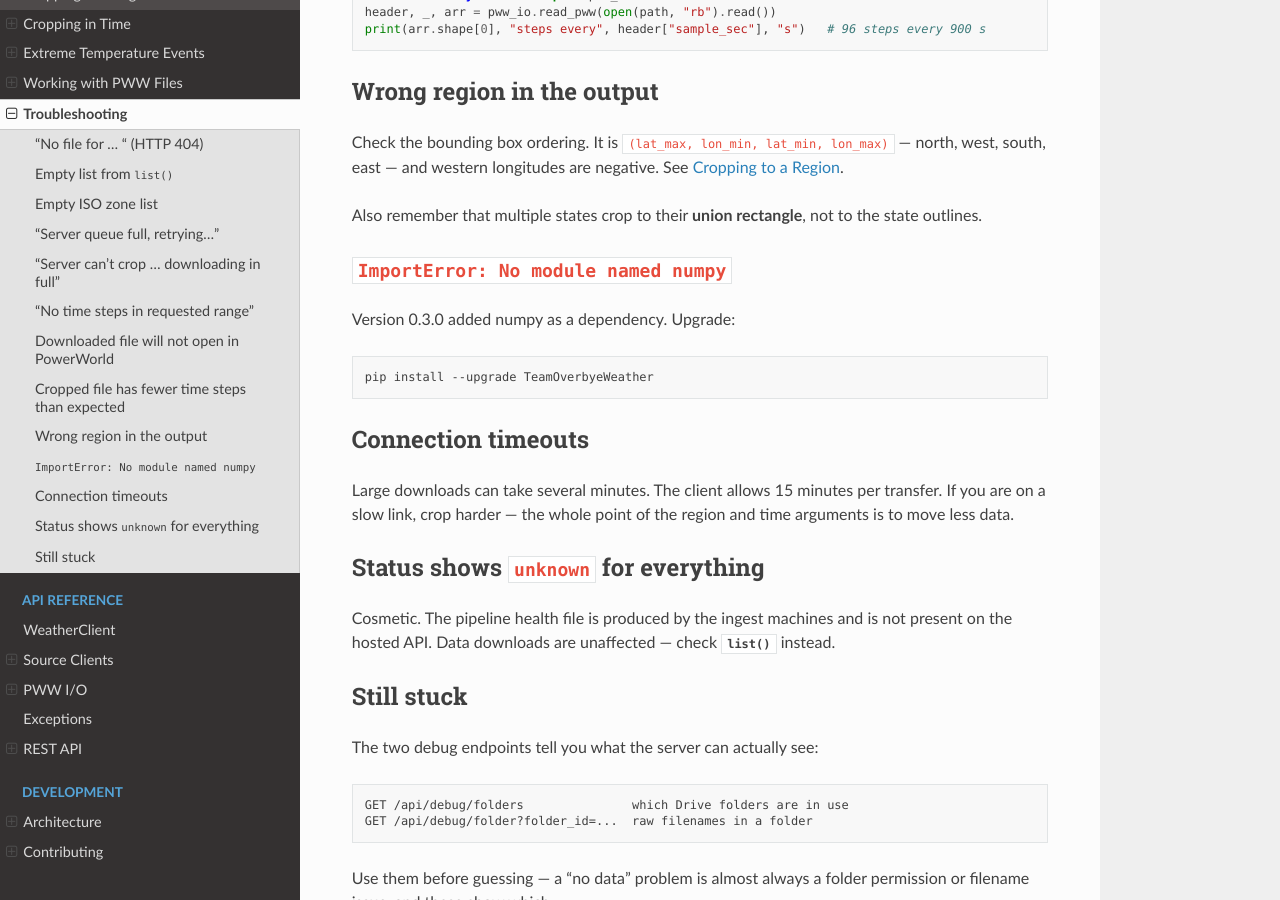
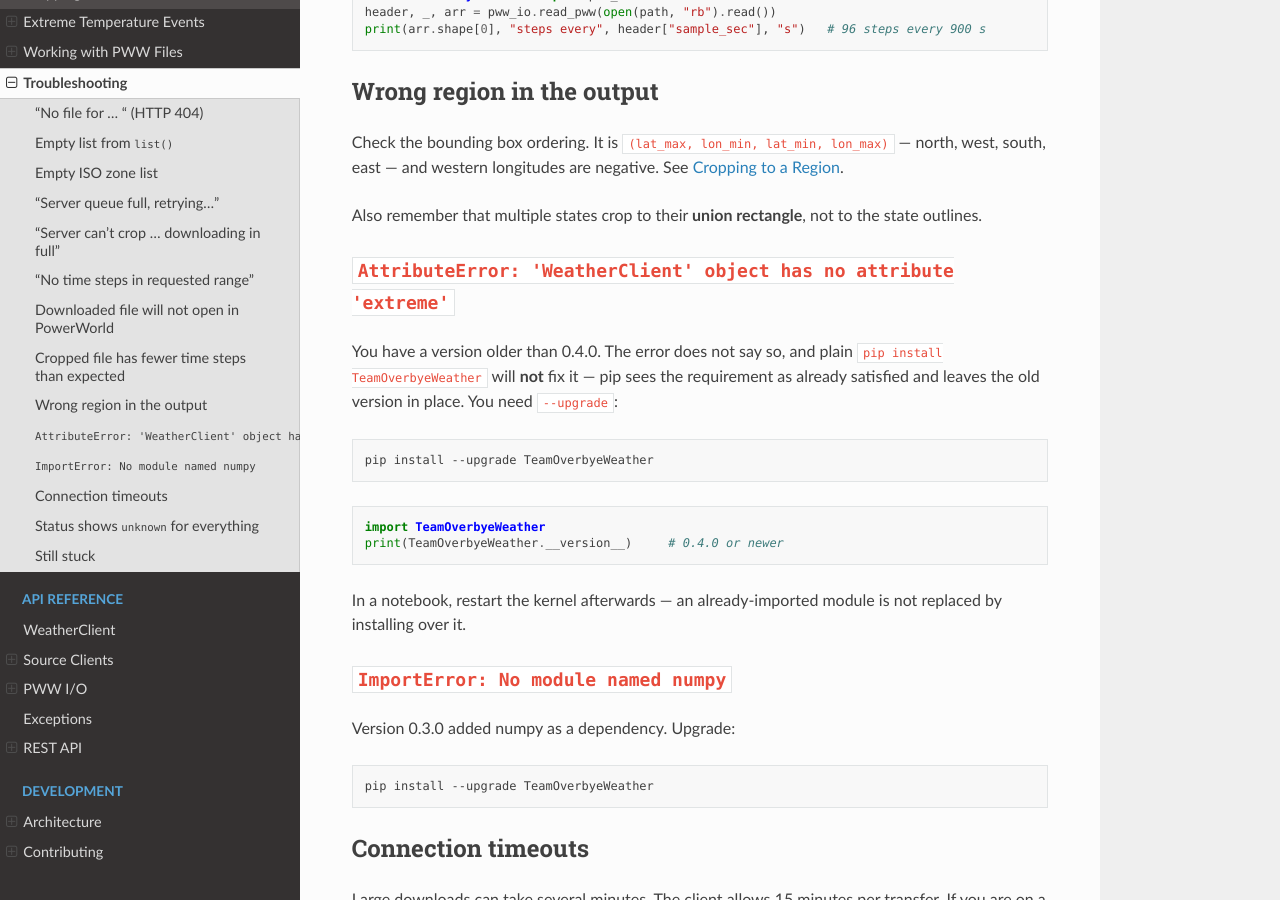
Before and after one commit to ChunSikPark/Weather_data_GUI, a Sphinx documentation site: the page built from docs/guides/troubleshooting.md, in a window 1280 px wide and 900 px high, scrolled down 2445 px. Built offline with Sphinx 7.4.7 and the Read the Docs theme 3.1.0, drawn with Linux system fonts in a browser that asks for light colours.

Commit message:
Add extreme events to the demo notebook, and fix a stale-install trap
New section covering the extreme-event workflow: listing zones and events,
searching by title, downloading with region and time crops, and fetching the
animation and coverage map. Also adds the portal, documentation, PyPI and
source links to the header and footer.

Executing the notebook surfaced a trap that would hit anyone who installed the
package before 0.4.0:

    AttributeError: 'WeatherClient' object has no attribute 'extreme'

The install cell used "%pip install TeamOverbyeWeather", which pip treats as
already satisfied and leaves the old version in place -- the kernel here stayed
on 0.3.0 while PyPI served 0.4.0. The cell now passes --upgrade, and
troubleshooting documents the symptom, since the error says nothing about
versions and a notebook additionally needs a kernel restart.

Verified by executing all 20 code cells: no errors. Winter Storm Uri comes back
as 168 hourly steps cropped to Texas, 13 for the peak 12 hours, alongside the
26.2 MB animation and the coverage map.

````diff
--- a/docs/guides/troubleshooting.md
+++ b/docs/guides/troubleshooting.md
@@ -120,6 +120,24 @@
 Also remember that multiple states crop to their **union rectangle**, not to the
 state outlines.
 
+## `AttributeError: 'WeatherClient' object has no attribute 'extreme'`
+
+You have a version older than 0.4.0. The error does not say so, and plain
+`pip install TeamOverbyeWeather` will **not** fix it — pip sees the requirement
+as already satisfied and leaves the old version in place. You need `--upgrade`:
+
+```bash
+pip install --upgrade TeamOverbyeWeather
+```
+
+```python
+import TeamOverbyeWeather
+print(TeamOverbyeWeather.__version__)     # 0.4.0 or newer
+```
+
+In a notebook, restart the kernel afterwards — an already-imported module is not
+replaced by installing over it.
+
 ## `ImportError: No module named numpy`
 
 Version 0.3.0 added numpy as a dependency. Upgrade:
````
Also changed, not shown: demo.ipynb.
